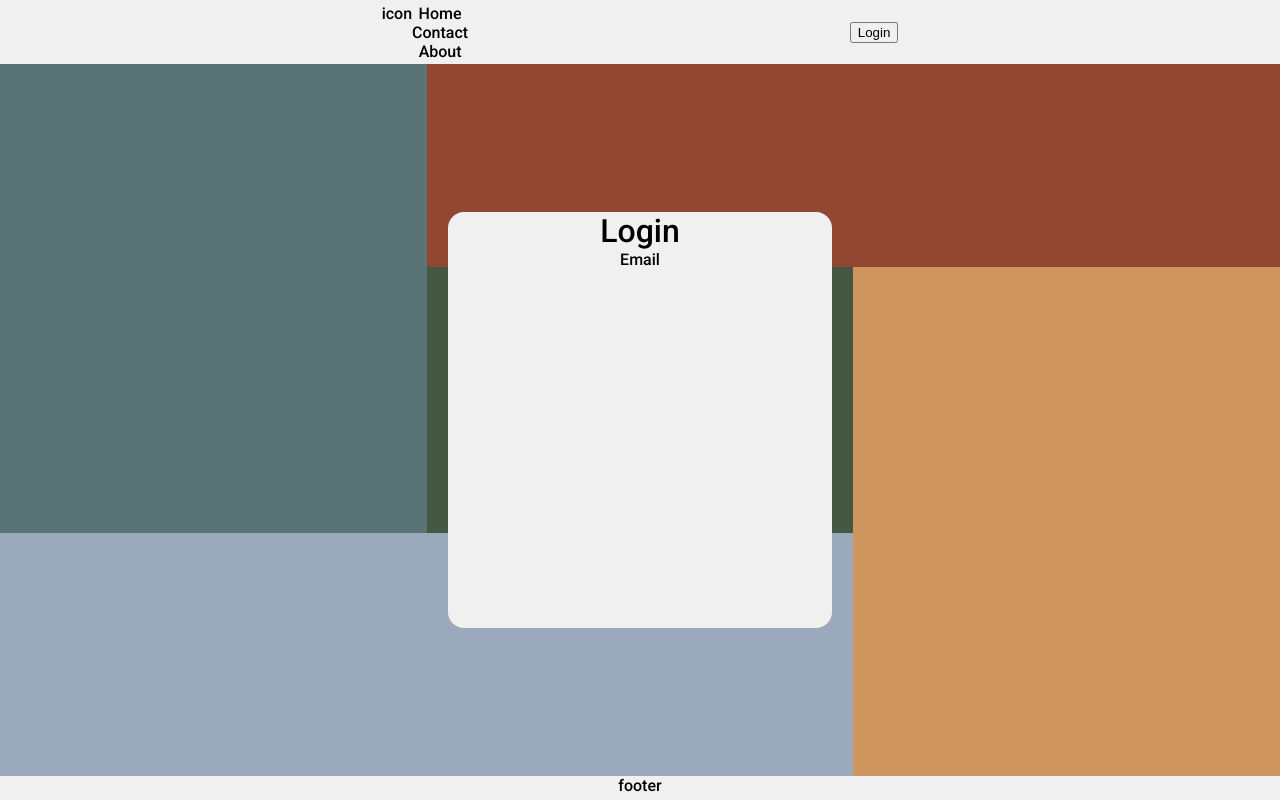
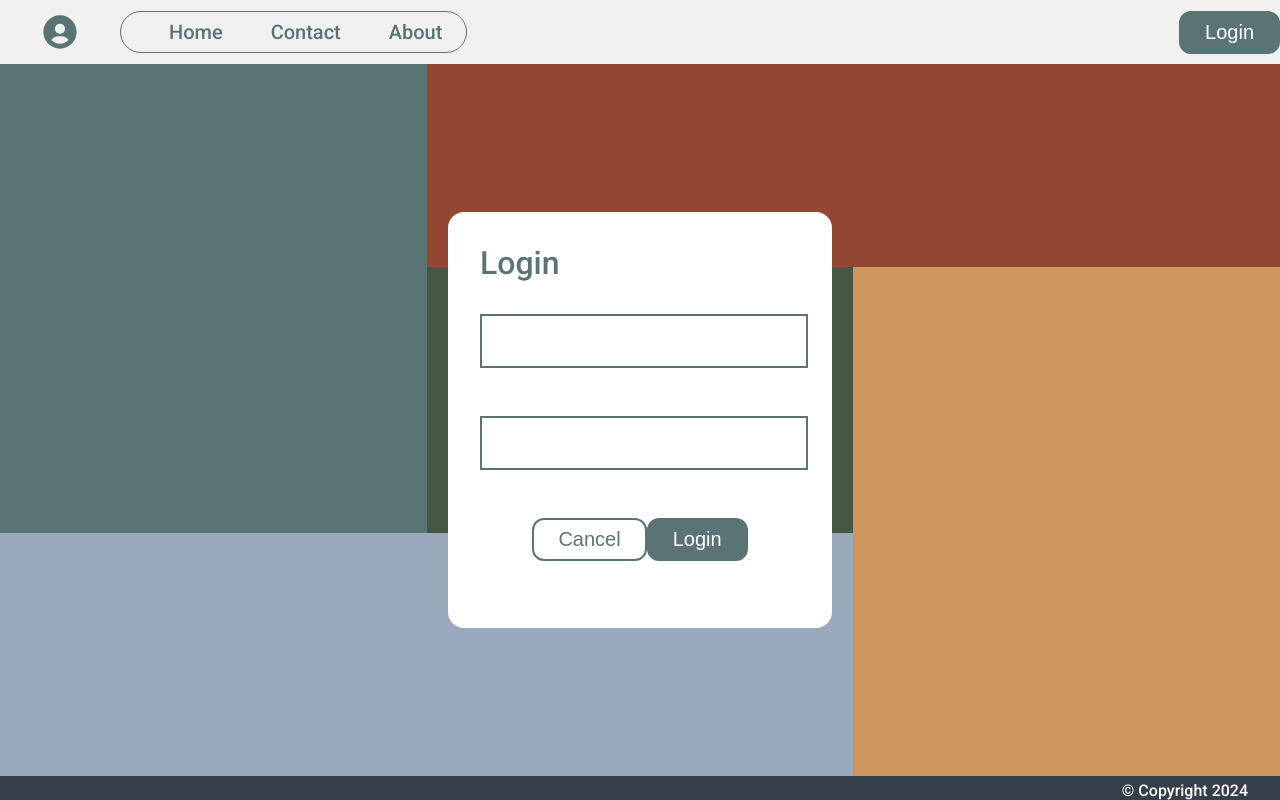
Before and after one commit to KaaRinnna/Login-task, a React (Vite) app: page / in a window 1280 px wide. Built offline with nearby package versions, Linux system fonts and the light colour scheme.

Commit message:
button component, header, footer supplemented

```diff
--- a/src/App.css
+++ b/src/App.css
@@ -1,5 +1,6 @@
 #root {
   text-align: center;
+
 }
 
 .background {
@@ -51,8 +52,6 @@
 
 :root {
   font-family: "Roboto", sans-serif;
-  font-weight: 500;
-  font-style: normal;
 
   font-synthesis: none;
   text-rendering: optimizeLegibility;
@@ -61,13 +60,7 @@
 }
 
 a {
-  font-weight: 500;
-  color: #646cff;
-  text-decoration: inherit;
-}
-
-a:hover {
-  color: #535bf2;
+  text-decoration: none;
 }
 
 body {
--- /dev/null
+++ b/src/components/Button/Button.jsx
@@ -0,0 +1,12 @@
+import styles from './Button.module.css';
+
+export const Button = ({children, mode = 'base' | 'primary'}) => {
+    const buttonStyleMap = {
+        'base': styles.base,
+        'primary': styles.primary,
+    }
+
+    return (
+        <button className={buttonStyleMap[mode]}>{children}</button>
+    )
+}
--- /dev/null
+++ b/src/components/Button/Button.module.css
@@ -0,0 +1,23 @@
+.base {
+    color: #5a7475;
+    background-color: transparent;
+    border: 2px solid #5a7475;
+    border-radius: 0.75rem;
+    padding: 0.5rem 1.5rem;
+    font-size: 1.25rem;
+    cursor: pointer;
+    outline-color: #5a7475;
+
+}
+
+.primary {
+    background-color: #5a7475;
+    color: white;
+    border-radius: 0.75rem;
+    padding: 0.5rem 1.5rem;
+    font-size: 1.25rem;
+    cursor: pointer;
+    border: 2px solid #5a7475;
+    outline-color: #5a7475;
+
+}
--- a/src/components/Footer/Footer.jsx
+++ b/src/components/Footer/Footer.jsx
@@ -3,7 +3,7 @@ import styles from './Footer.module.css';
 export const Footer = () => {
     return (
         <footer className={styles.footer}>
-            footer
+            <p>© Copyright 2024</p>
         </footer>
     )
 }
--- a/src/components/Footer/Footer.module.css
+++ b/src/components/Footer/Footer.module.css
@@ -1,4 +1,14 @@
 .footer {
     height: 1.5rem;
-    background-color: #f0f0f0;
+    background-color: #343f49;
+    position: relative;
+
+    p {
+        position: absolute;
+        bottom: 0;
+        right: 0;
+        text-align: right;
+        color: white;
+        margin: 0 2rem;
+    }
 }
--- a/src/components/Form/Form.jsx
+++ b/src/components/Form/Form.jsx
@@ -1,12 +1,15 @@
+import { Button } from '../Button/Button';
 import styles from './Form.module.css';
 
 export const Form = () => {
     return (
         <div className={styles.container}>
             <h1>Login</h1>
-            <form>
-                Email
-
+            <form className={styles.form}>
+                <input type="text" id="email" name="email" />
+                <input type="password" id="password" name="password" />
+                <Button mode='base'>Cancel</Button>
+                <Button mode='primary'>Login</Button>
             </form>
         </div>
     )
--- a/src/components/Form/Form.module.css
+++ b/src/components/Form/Form.module.css
@@ -2,5 +2,25 @@
     width: 24rem;
     height: 26rem;
     border-radius: 1rem;
-    background-color: #f0f0f0;
+    background-color: white;
+
+    h1 {
+        margin: 2rem;
+        text-align: start;
+        color: #5a7475;
+    }
 }
+
+.form {
+    margin: 0 2rem;
+    width: 20rem;
+
+    input {
+        height: 3rem;
+        width: 100%;
+        display: block;
+        max-width: 20rem;
+        border: 2px solid #5a7475;
+        margin-bottom: 3rem;
+    }
+}
--- a/src/components/Header/Header.jsx
+++ b/src/components/Header/Header.jsx
@@ -1,18 +1,20 @@
 import styles from './Header.module.css';
+import icon from '../../assets/icon.svg';
+import { Button } from '../Button/Button';
 
 export const Header = () => {
     return (
         <header className={styles.header}>
             <div className={styles.left}>
-                icon
-                <nav>
-                    <p>Home</p>
-                    <p>Contact</p>
-                    <p>About</p>
+                <img src={icon} />
+                <nav className={styles.nav}>
+                    <a href='#'>Home</a>
+                    <a href='#'>Contact</a>
+                    <a href='#'>About</a>
                 </nav>
             </div>
             <div>
-                <button>Login</button>
+                <Button mode='primary'>Login</Button>
             </div>
         </header>
     )
--- a/src/components/Header/Header.module.css
+++ b/src/components/Header/Header.module.css
@@ -3,7 +3,7 @@
     height: 4rem;
     background-color: #f0f0f0;
     display: flex;
-    justify-content: space-evenly;
+    justify-content: space-between;
     align-items: center;
 }
 
@@ -11,4 +11,30 @@
     display: flex;
     justify-content: space-between;
 
+    img {
+        margin-left: 2.5rem;
+    }
 }
+
+.nav {
+    display: flex;
+    justify-content: space-between;
+    border: 1px solid rgb(90, 116, 117);
+    border-radius: 1.5rem;
+    padding: 0.5rem 1.5rem;
+    margin: 0 2.5rem;
+
+    a {
+        font-size: 1.25rem;
+        padding: 0 1.5rem;
+        color: #5a7475;
+    }
+
+    &:last-child {
+        padding-right: 0;
+    }
+
+    &:first-child {
+        padding-left: 0;
+    }
+}
```
Also changed, not shown: src/assets/icon.svg (added).
